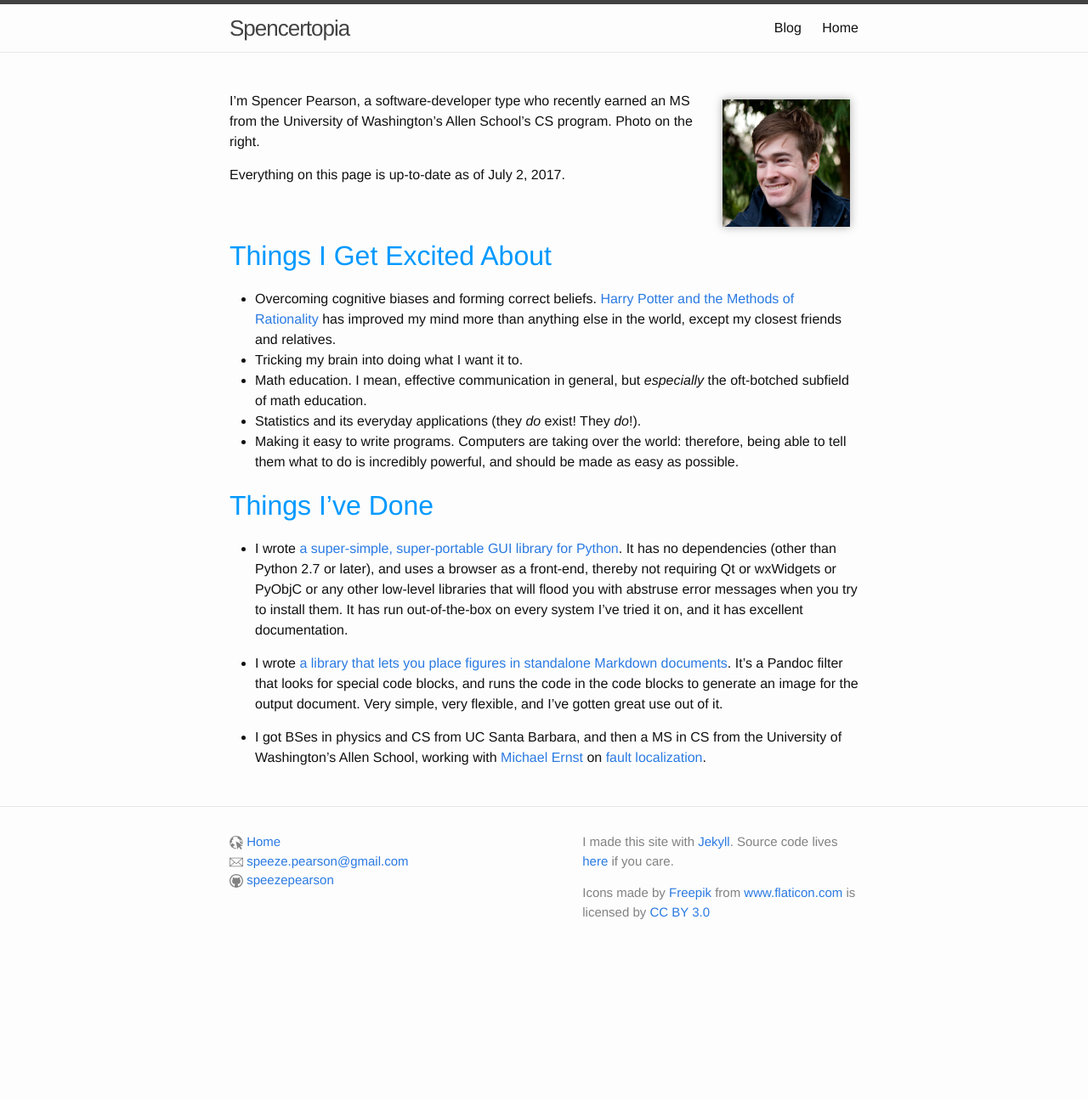
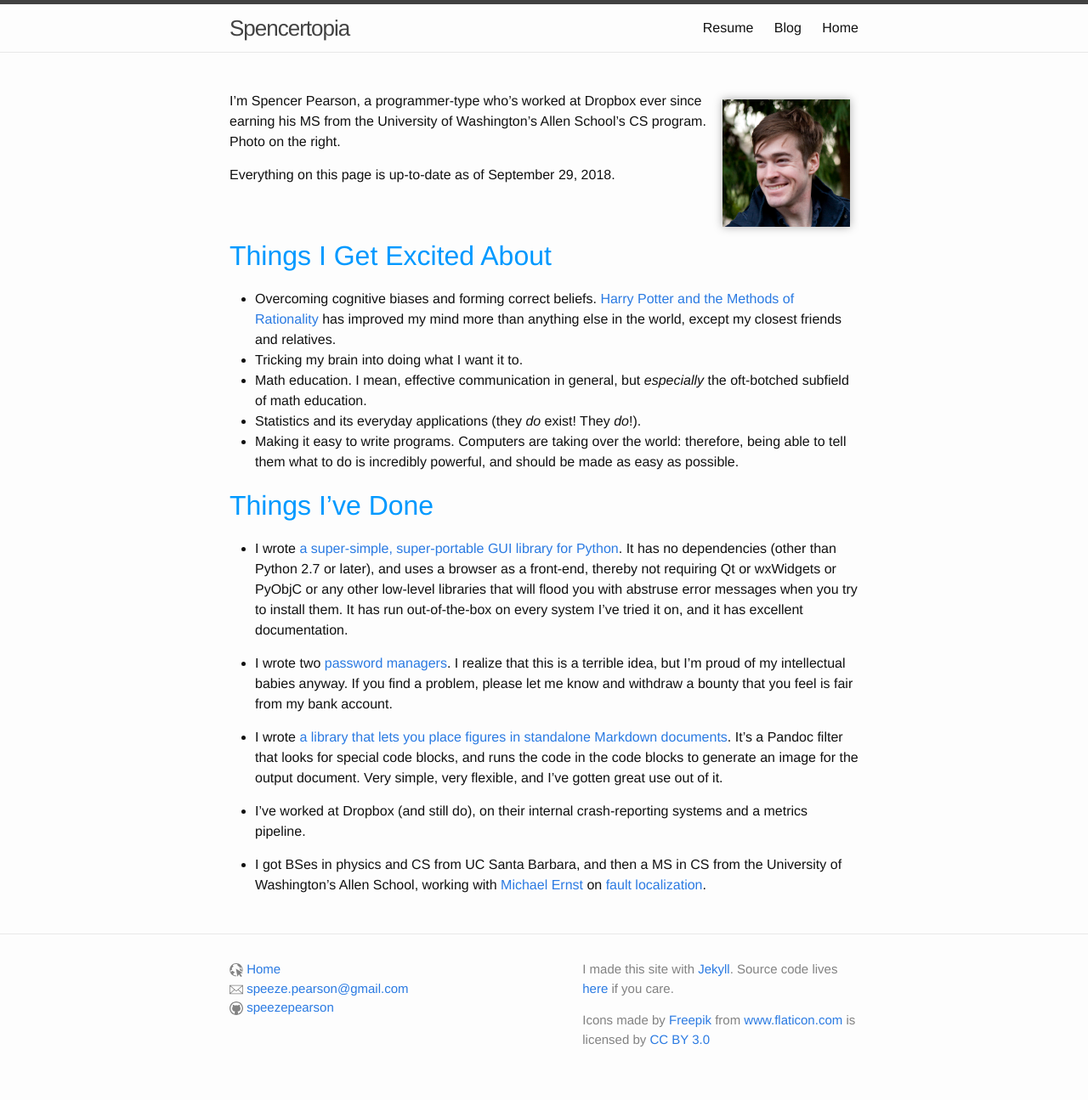
Before and after one commit to speezepearson/speezepearson.github.io, a Jekyll site: the page built from index.md, in a window 1280 px wide. Shown: the whole page at 85% size. Built offline with Jekyll 4.4.1, drawn with Linux system fonts in a browser that asks for light colours; before the commit the page ends 1145 px from its top, so only the background shows below that.

Commit message:
add Dropbox info, and add resume

```diff
--- a/_includes/header.html
+++ b/_includes/header.html
@@ -14,6 +14,7 @@
       </a>
 
       <div class="trigger">
+        <a class="page-link" href="/resources/docs/resume.pdf">Resume</a>
         {% for my_page in site.pages %}
           {% if my_page.title %}{% unless my_page.hidden %}
           <a class="page-link" href="{{ my_page.url | prepend: site.baseurl }}">{{ my_page.title }}</a>
--- a/index.md
+++ b/index.md
@@ -5,9 +5,9 @@ title: Home
 
 <img id="profile-picture" src="/resources/img/profile-picture.jpg" />
 
-I'm Spencer Pearson, a software-developer type who recently earned an MS from the University of Washington's Allen School's CS program. Photo on the right.
+I'm Spencer Pearson, a programmer-type who's worked at Dropbox ever since earning his MS from the University of Washington's Allen School's CS program. Photo on the right.
 
-Everything on this page is up-to-date as of July 2, 2017.
+Everything on this page is up-to-date as of September 29, 2018.
 
 <div style="clear:both"></div>
 
@@ -27,7 +27,11 @@ Things I've Done
 
 - I wrote [a super-simple, super-portable GUI library for Python][browsergui]. It has no dependencies (other than Python 2.7 or later), and uses a browser as a front-end, thereby not requiring Qt or wxWidgets or PyObjC or any other low-level libraries that will flood you with abstruse error messages when you try to install them. It has run out-of-the-box on every system I've tried it on, and it has excellent documentation.
 
+- I wrote two [password](https://github.com/speezepearson/passman) [managers](https://github.com/speezepearson/prpg). I realize that this is a terrible idea, but I'm proud of my intellectual babies anyway. If you find a problem, please let me know and withdraw a bounty that you feel is fair from my bank account.
+
 - I wrote [a library that lets you place figures in standalone Markdown documents][panfig]. It's a Pandoc filter that looks for special code blocks, and runs the code in the code blocks to generate an image for the output document. Very simple, very flexible, and I've gotten great use out of it.
+
+- I've worked at Dropbox (and still do), on their internal crash-reporting systems and a metrics pipeline.
 
 - I got BSes in physics and CS from UC Santa Barbara, and then a MS in CS from the University of Washington's Allen School, working with [Michael Ernst][mernst] on [fault localization][fl-paper].
 
```
Also changed, not shown: 1 other file.
